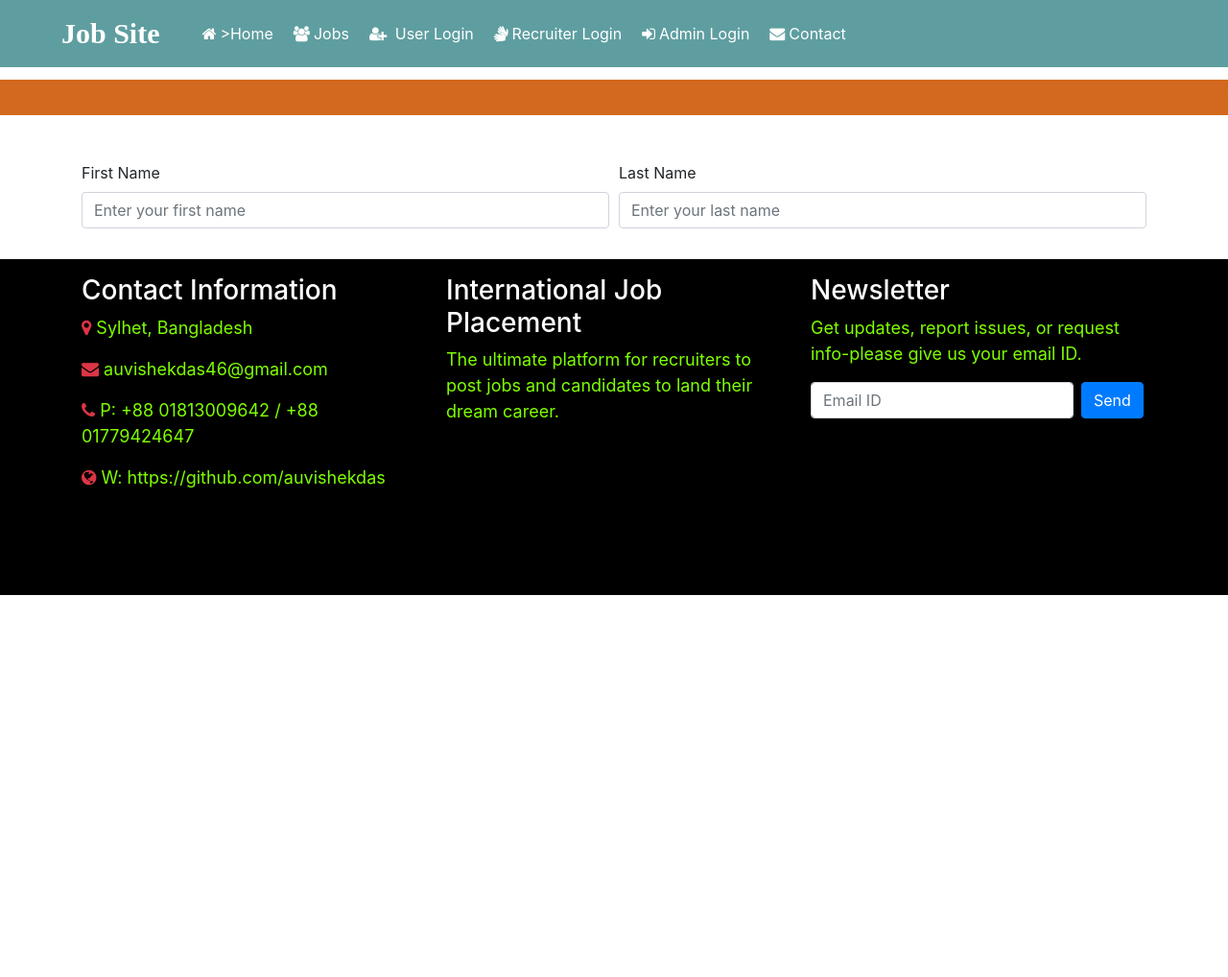
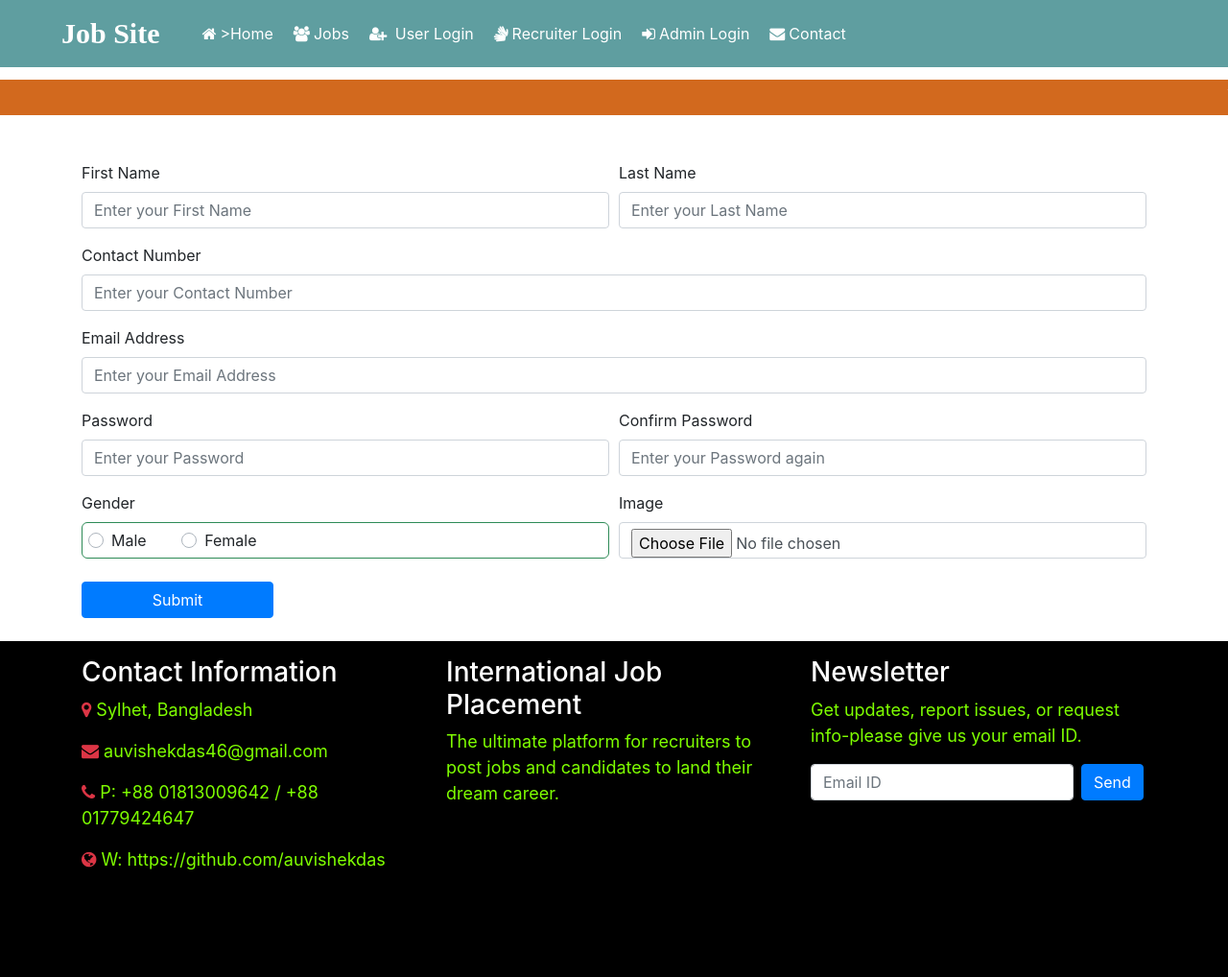
Before and after one commit to auvishekdas/drf-job-portal-api, a Django app: template Jobportal/Job/templates/user_signup.html in a window 1280 px wide. Shown: the part 151-1169 px from the top of the page at 96% size. Before the commit the page ends 771 px from the top, so only its background shows below. Run offline with Django 3.2, Linux system fonts and the light colour scheme; the template is opened without the code that fills it, so the values that code supplies are empty.

Commit message:
Update full repository

```diff
--- a/Jobportal/Job/templates/user_signup.html
+++ b/Jobportal/Job/templates/user_signup.html
@@ -8,21 +8,71 @@
     User Signup
 </marquee>
 
-<form class="container mt-5" method = "Post" enctype="multipart/form-data">
+<form class="container mt-5" method="Post" enctype="multipart/form-data">
     {% csrf_token %}
 
     <div class="form-row">
         <div class="form-group col-md-6">
             <label>First Name</label>
-            <input type="text" class="form-control" name="fname" placeholder="Enter your first name">
+            <input type="text" class="form-control" name="fname" placeholder="Enter your First Name">
         </div>
 
         <div class="form-group col-md-6">
             <label>Last Name</label>
-            <input type="text" class="form-control" name="lname" placeholder="Enter your last name">
+            <input type="text" class="form-control" name="lname" placeholder="Enter your Last Name">
         </div>
 
+        <div class="form-group col-md-12">
+            <label>Contact Number</label>
+            <input type="text" class="form-control" name="Contact" placeholder="Enter your Contact Number">
+        </div>
     </div>
+
+    <div class="form-row">
+        <div class="form-group col-md-12">
+            <label>Email Address</label>
+            <input type="text" class="form-control" name="Email" placeholder="Enter your Email Address">
+        </div>
+    </div>
+
+    <div class="form-row">
+        <div class="form-group col-md-6">
+            <label>Password</label>
+            <input type="text" class="form-control" name="pwd" placeholder="Enter your Password">
+        </div>
+
+        <div class="form-group col-md-6">
+            <label>Confirm Password</label>
+            <input type="text" class="form-control" name="cpwd" placeholder="Enter your Password again">
+        </div>
+    </div>
+
+    <div class="form-row">
+        <div class="form-group col-md-6">
+            <label>Gender</label>
+            <div style="border: 1px solid seagreen; padding: 6px; border-radius: 6px;">
+                <div class="custom-control custom-radio custom-control-inline">
+                    <input type="radio" id="customRadioInline1" name="gender" class="custom-control-input" value="Male">
+                    <label class="custom-control-label" for="customRadioInline1">Male</label>
+                </div>
+
+                <div class="custom-control custom-radio custom-control-inline ml-3">
+                    <input type="radio" id="customRadioInline2" name="gender" class="custom-control-input" value="Female">
+                    <label class="custom-control-label" for="customRadioInline2">Female</label>
+                </div>
+            </div>
+        </div>
+
+        <div class="form-group col-md-6">
+            <label>Image</label>
+            <input type="file" class="form-control" name="img">
+        </div>
+    </div>
+
+    <input type="submit" value="Submit" class="btn btn-primary my-2" style="width: 200px">
+
 </form>
+
 {% include 'footer.html' %}
+
 {% endblock %}
```
Also changed, not shown: README.md.
